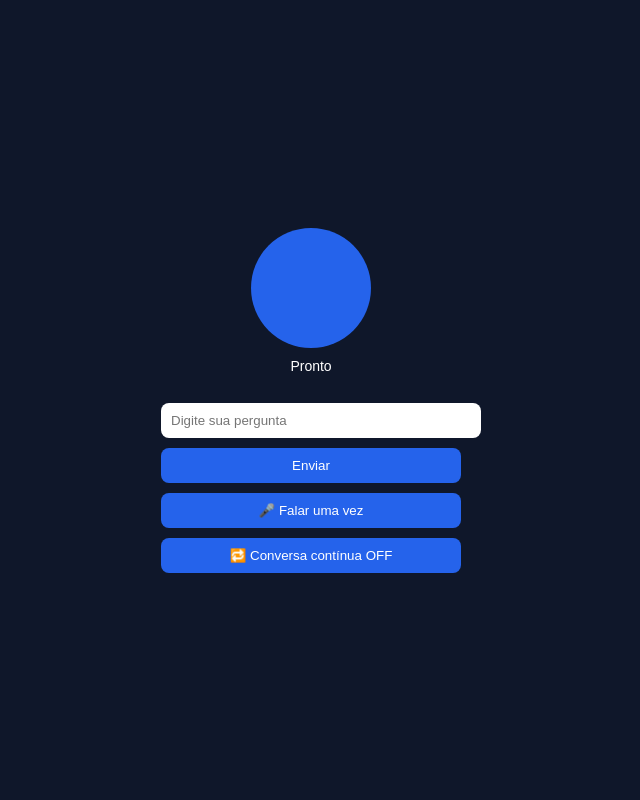
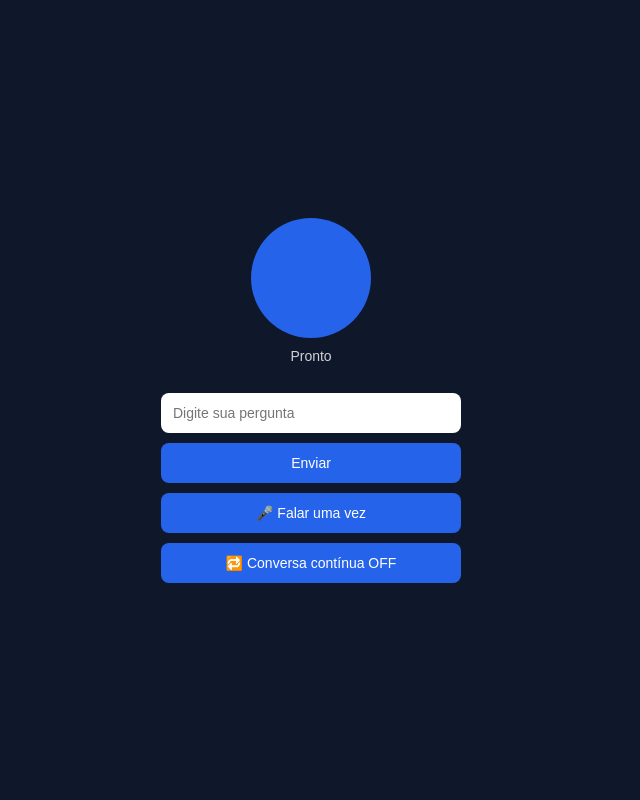
Before and after one commit to alderwallyson333-arch/ia-assistente, a Flask app: page / in a window 1280 px wide. Shown: the whole page, without its empty margins (329-969 px from the left). Run offline with Flask 3, Linux system fonts and the light colour scheme.

Commit message:
Update index.html

```diff
--- a/templates/index.html
+++ b/templates/index.html
@@ -5,6 +5,10 @@
 <title>Assistente IA</title>
 
 <style>
+* {
+    box-sizing: border-box;
+}
+
 body {
     margin: 0;
     background: #0f172a;
@@ -24,7 +28,7 @@ body {
 .avatar {
     width: 120px;
     height: 120px;
-    background: #2563eb; /* 🔵 */
+    background: #2563eb; /* 🔵 neutro */
     border-radius: 50%;
     margin: auto;
     transition: 0.3s;
@@ -47,25 +51,29 @@ body {
 
 input {
     width: 100%;
-    padding: 10px;
+    padding: 12px;
     margin-top: 15px;
     border-radius: 8px;
     border: none;
+    outline: none;
+    font-size: 14px;
 }
 
 button {
+    width: 100%;
     margin-top: 10px;
-    padding: 10px;
+    padding: 12px;
     border-radius: 8px;
     border: none;
     background: #2563eb;
     color: white;
-    width: 100%;
+    font-size: 14px;
 }
 
 #status {
     margin-top: 10px;
     font-size: 14px;
+    opacity: 0.8;
 }
 </style>
 
@@ -79,14 +87,14 @@ button {
 
     <p id="status">Pronto</p>
 
-    <!-- MODO 1 -->
+    <!-- MODO TEXTO -->
     <input id="texto" placeholder="Digite sua pergunta">
     <button onclick="modoTexto()">Enviar</button>
 
-    <!-- MODO 2 -->
+    <!-- MODO VOZ -->
     <button onclick="modoMicrofone()">🎤 Falar uma vez</button>
 
-    <!-- MODO 3 -->
+    <!-- MODO CONTÍNUO -->
     <button onclick="toggleContinuo()">🔁 Conversa contínua OFF</button>
 
 </div>
@@ -109,7 +117,7 @@ recognition.continuous = false;
 recognition.interimResults = false;
 
 // =======================
-// MODO TEXTO
+// TEXTO
 // =======================
 function modoTexto() {
     if (isSpeaking) return;
@@ -121,7 +129,7 @@ function modoTexto() {
 }
 
 // =======================
-// MODO VOZ ÚNICA
+// VOZ
 // =======================
 function modoMicrofone() {
     if (isListening || isSpeaking) return;
@@ -130,7 +138,7 @@ function modoMicrofone() {
 }
 
 // =======================
-// MODO CONTÍNUO
+// CONTÍNUO ON/OFF
 // =======================
 function toggleContinuo() {
     isContinuous = !isContinuous;
@@ -153,7 +161,7 @@ function toggleContinuo() {
 }
 
 // =======================
-// EVENTOS VOZ
+// RECONHECIMENTO
 // =======================
 recognition.onstart = () => {
     isListening = true;
@@ -175,7 +183,7 @@ recognition.onend = () => {
 };
 
 // =======================
-// ENVIO
+// ENVIO IA
 // =======================
 function enviarPergunta(texto) {
     isSpeaking = true;
```
